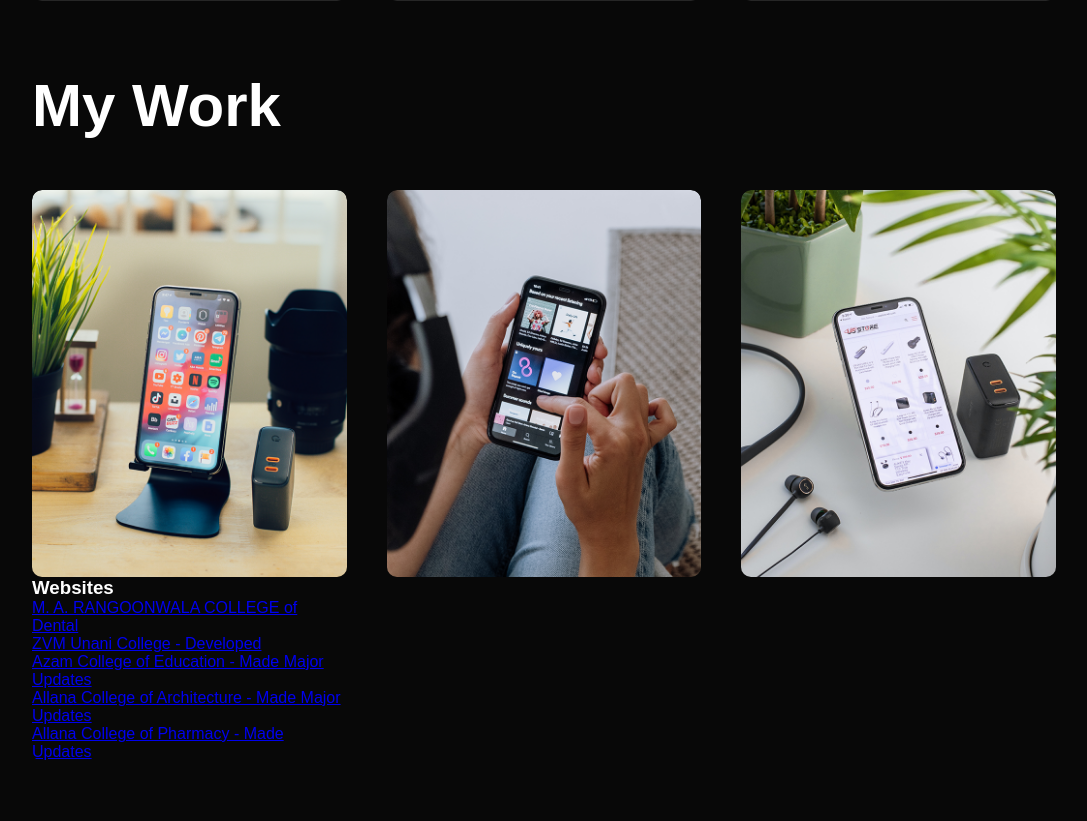
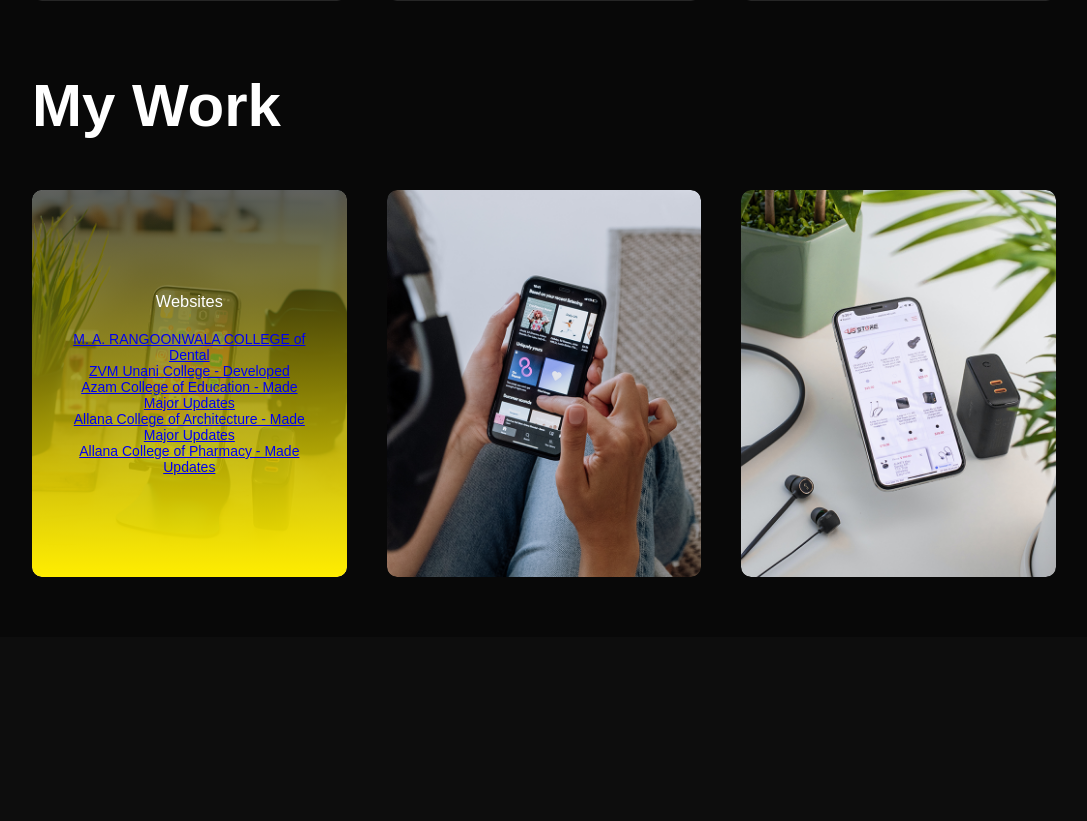
Before and after one commit to Saikishor164/saikishor164.github.io, a PHP site: page / in a window 1280 px wide. Shown: the part 1885-2706 px from the top of the page, without its empty margins (96-1183 px from the left). After the commit the page ends 2462 px from the top, so only its background shows below. Run offline with PHP 8.4, Linux system fonts and the light colour scheme; some libraries are stand-ins or nearby versions.

Commit message:
update Readme.md

```diff
--- a/style.css
+++ b/style.css
@@ -72,7 +72,7 @@ nav ul li a:hover::after{
 }
 
 .header-text h1 span{
-    color: #ffa500;
+    color: #FFED00;
 }
 
 /* ---------About --------- */
@@ -197,7 +197,7 @@ nav ul li a:hover::after{
 }
 
 .services-list div:hover{
-    background: #dd5c06;
+    background: #FFED00;
     transform: translateY(-10px);
 
 }
@@ -226,3 +226,39 @@ nav ul li a:hover::after{
     border-radius: 10px;
     display: block;
 }
+
+.layer{
+    width: 100%;
+    height: 100%;
+    background: linear-gradient(rgba(0,0,0,0.6), #FFED00);
+    border-radius: 10px;
+    position: absolute;
+    left: 0;
+    bottom: 0;
+    overflow: hidden;
+    display: flex;
+    align-items: center;
+    justify-content: center;
+    flex-direction: column;
+    padding: 0 40px;
+    text-align: center;
+    font-size: 14px;
+}
+
+.layer h3{
+    font-weight: 500;
+    margin-bottom: 20px;
+}
+
+.logo.arrow {
+    margin-top: px;
+    color: #FFED00;
+    text-decoration: none;
+    font-size: 40px;
+    line-height: 60px;
+    background: #fff;
+    width: 120px;
+    height: 120px;
+    border-radius: 50%;
+    text-align: center;
+}
```
